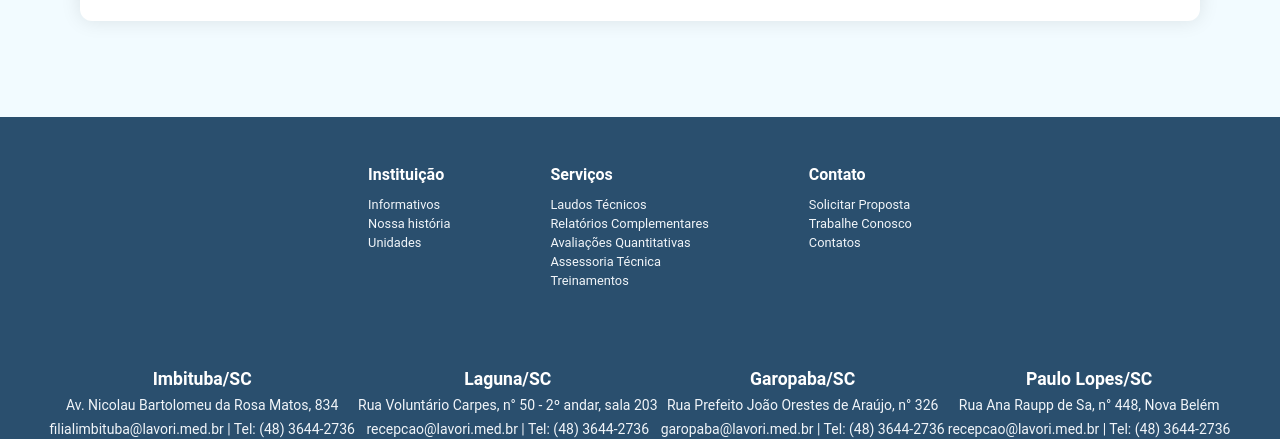
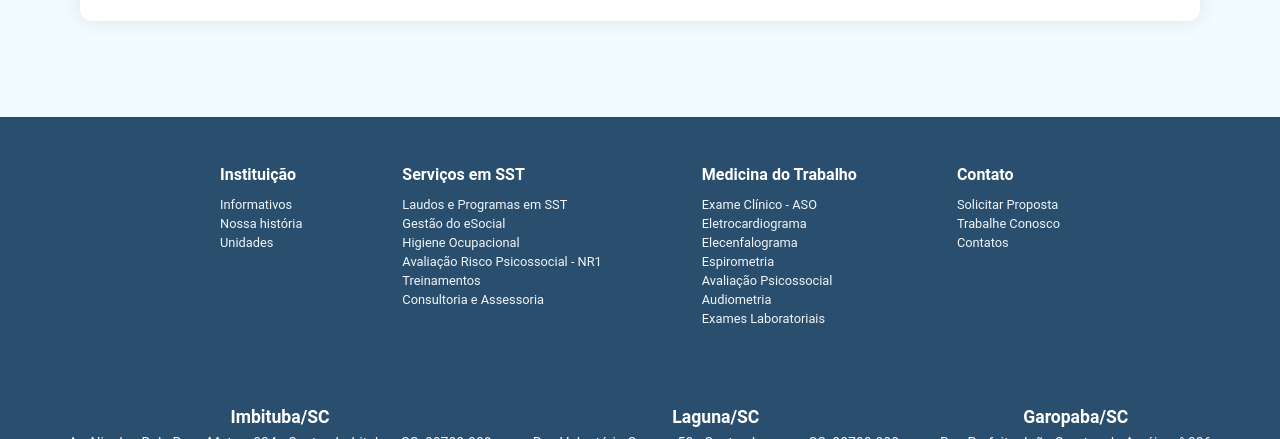
Before and after one commit to Lavori-Medicina/Lavori-Site, a plain HTML site: page extras.html in a window 1280 px wide. Shown: the part 1478-1917 px from the top of the page. Drawn offline with Linux system fonts and the light colour scheme.

Commit message:
update address

```diff
--- a/extras.html
+++ b/extras.html
@@ -101,29 +101,45 @@
           <div class="footer-section">
             <h4>Instituição</h4>
             <ul>
-              <li><a href="index.html#info">Informativos</a></li>
-              <li><a href="index.html#history">Nossa história</a></li>
-              <li><a href="index.html#unity">Unidades</a></li>
+              <li><a href="#info" onclick="scrollToInfo(event)">Informativos</a></li>
+              <li><a href="#history" onclick="scrollToHistory(event)">Nossa história</a></li>
+              <li><a href="#unity" onclick="scrollToUnity(event)">Unidades</a></li>
             </ul>
           </div>
 
           <div class="footer-section">
-            <h4>Serviços</h4>
+            <h4>Serviços em SST</h4>
             <ul>
-              <li><a href="#">Laudos Técnicos</a></li>
-              <li><a href="#">Relatórios Complementares</a></li>
-              <li><a href="#">Avaliações Quantitativas</a></li>
-              <li><a href="#">Assessoria Técnica</a></li>
+              <li><a href="#">Laudos e Programas em SST</a></li>
+              <li><a href="#">Gestão do eSocial</a></li>
+              <li><a href="#">Higiene Ocupacional</a></li>
+              <li><a href="#">Avaliação Risco Psicossocial - NR1</a></li>
               <li><a href="#">Treinamentos</a></li>
+              <li><a href="#">Consultoria e Assessoria</a></li>
+            </ul>
+          </div>
+
+          <div class="footer-section">
+            <h4>Medicina do Trabalho</h4>
+            <ul>
+              <li><a href="#">Exame Clínico - ASO</a></li>
+              <li><a href="#">Eletrocardiograma</a></li>
+              <li><a href="#">Elecenfalograma</a></li>
+              <li><a href="#">Espirometria</a></li>
+              <li><a href="#">Avaliação Psicossocial</a></li>
+              <li><a href="#">Audiometria</a></li>
+              <li title="Exames laboratorias são realizados com clínicas parceiras terceiras"><a href="#">Exames
+                  Laboratoriais</a></li>
             </ul>
           </div>
 
           <div class="footer-section">
             <h4>Contato</h4>
             <ul>
-              <li><a href="#">Solicitar Proposta</a></li>
+
+              <li><a href="https://wa.me/5548992001525?text=Ol%C3%A1!%0AGostaria%20de%20solicitar%20uma%20proposta%20de%20servi%C3%A7os%20em%20SST.%0APode%20me%20enviar%20mais%20informa%C3%A7%C3%B5es%3F" target="_blank" title="Clique para enviar uma mensagem via WhatsApp">Solicitar Proposta</a></li>
               <li><a href="#">Trabalhe Conosco</a></li>
-              <li><a href="index.html#contato">Contatos</a></li>
+              <li><a href="#contatos" onclick="scrollToContact(event)">Contatos</a></li>
             </ul>
           </div>
         </div>
@@ -133,8 +149,9 @@
       <div class="footer-right footer-units">
         <div class="unit">
           <p class="p-strong-footer">Imbituba/SC</p>
-          <p>Av. Nicolau Bartolomeu da Rosa Matos, 834</p>
-          <p>filialimbituba@lavori.med.br | Tel: (48) 3644-2736</p>
+          <p>Av. Nicolau B da Rosa Matos, 834 - Centro, Imbituba - SC, 88780-000
+          </p>
+          <p>filialimbituba@lavori.med.br</p>
           <p class="whatsapp-p">
             <a href="https://wa.me/5548991661525?text=Ol%C3%A1!%0AGostaria%20de%20agendar%20um%20exame%20ocupacional.%0AQuais%20hor%C3%A1rios%20est%C3%A3o%20dispon%C3%ADveis%3F" target="_blank" title="Clique para enviar uma mensagem via WhatsApp">
               <img src="image/icon-whatsapp.svg" alt="WhatsApp" class="whatsapp-icon">
@@ -144,7 +161,8 @@
         </div>
         <div class="unit">
           <p class="p-strong-footer">Laguna/SC</p>
-          <p>Rua Voluntário Carpes, n° 50 - 2º andar, sala 203</p>
+          <p>Rua Voluntário Carpes, 50 - Centro, Laguna - SC, 88790-000
+          </p>
           <p>recepcao@lavori.med.br | Tel: (48) 3644-2736</p>
           <p class="whatsapp-p">
             <a href="https://wa.me/5548991581525?text=Ol%C3%A1!%0AGostaria%20de%20agendar%20um%20exame%20ocupacional.%0AQuais%20hor%C3%A1rios%20est%C3%A3o%20dispon%C3%ADveis%3F" target="_blank" title="Clique para enviar uma mensagem via WhatsApp">
@@ -156,7 +174,7 @@
         <div class="unit">
           <p class="p-strong-footer">Garopaba/SC</p>
           <p>Rua Prefeito João Orestes de Araújo, n° 326</p>
-          <p>garopaba@lavori.med.br | Tel: (48) 3644-2736</p>
+          <p>garopaba@lavori.med.br </p>
           <p class="whatsapp-p">
             <a href="https://wa.me/5548991661525?text=Ol%C3%A1!%0AGostaria%20de%20agendar%20um%20exame%20ocupacional.%0AQuais%20hor%C3%A1rios%20est%C3%A3o%20dispon%C3%ADveis%3F" target="_blank" title="Clique para enviar uma mensagem via WhatsApp">
               <img src="image/icon-whatsapp.svg" alt="WhatsApp" class="whatsapp-icon">
@@ -166,8 +184,8 @@
         </div>
         <div class="unit">
           <p class="p-strong-footer">Paulo Lopes/SC</p>
-          <p>Rua Ana Raupp de Sa, n° 448, Nova Belém</p>
-          <p>recepcao@lavori.med.br | Tel: (48) 3644-2736</p>
+          <p>Rua Ana Raupp de Sá, 448, Paulo Lopes - SC,88490-000</p>
+          <p>filialimbituba@lavori.med.br</p>
           <p class="whatsapp-p">
             <a href="https://wa.me/5548991661525?text=Ol%C3%A1!%0AGostaria%20de%20agendar%20um%20exame%20ocupacional.%0AQuais%20hor%C3%A1rios%20est%C3%A3o%20dispon%C3%ADveis%3F" target="_blank" title="Clique para enviar uma mensagem via WhatsApp">
               <img src="image/icon-whatsapp.svg" alt="WhatsApp" class="whatsapp-icon">
```
Also changed, not shown: index.html (+19 -24 lines).
